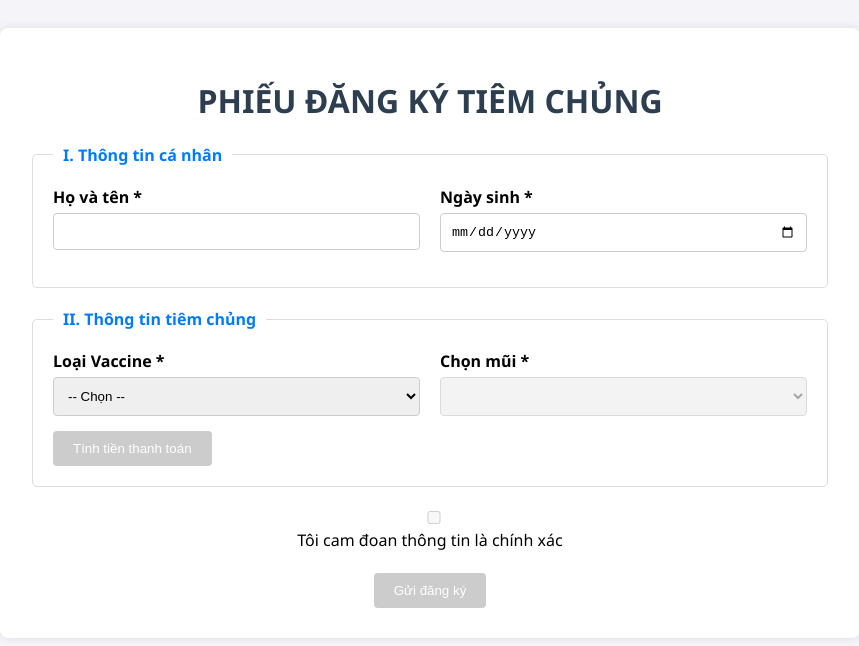
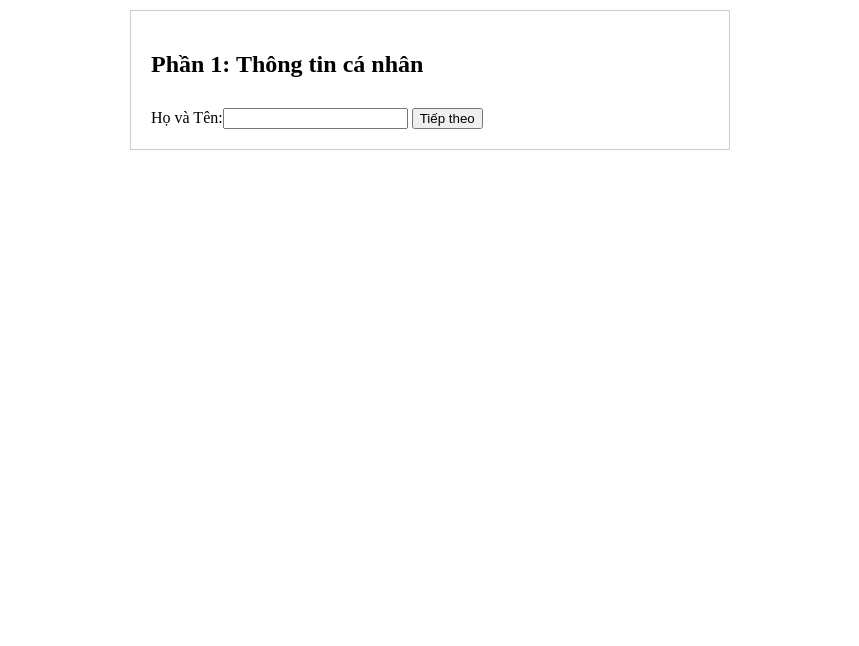
Before and after one commit to nguyenphucduyanh-dev/thunghiem, a plain HTML site: page index.html in a window 1280 px wide. Shown: the whole page, without its empty margins (210-1069 px from the left). Drawn offline with Linux system fonts and the light colour scheme.

Commit message:
Update index.html

```diff
--- a/index.html
+++ b/index.html
@@ -2,94 +2,65 @@
 <html lang="vi">
 <head>
     <meta charset="UTF-8">
-    <title>Đăng ký tiêm chủng - Hệ thống Y tế</title>
+    <title>Hệ thống tiêm chủng</title>
     <style>
-        body { font-family: 'Segoe UI', Tahoma, Geneva, Verdana, sans-serif; background-color: #f4f4f9; padding: 20px; }
-        .form-container { max-width: 800px; margin: auto; background: white; padding: 30px; border-radius: 8px; box-shadow: 0 0 10px rgba(0,0,0,0.1); }
-        h1 { text-align: center; color: #2c3e50; }
-        fieldset { border: 1px solid #ddd; padding: 20px; margin-bottom: 20px; border-radius: 5px; }
-        legend { font-weight: bold; color: #007bff; padding: 0 10px; }
-        .row { display: flex; gap: 20px; margin-bottom: 15px; }
-        .col { flex: 1; }
-        label { display: block; margin-bottom: 5px; font-weight: 600; }
-        input, select { width: 100%; padding: 10px; border: 1px solid #ccc; border-radius: 4px; box-sizing: border-box; }
-        button { padding: 10px 20px; background-color: #007bff; color: white; border: none; border-radius: 4px; cursor: pointer; transition: 0.3s; }
-        button:disabled { background-color: #ccc; cursor: not-allowed; }
-        #result-table { width: 100%; margin-top: 20px; border-collapse: collapse; }
-        #result-table td, #result-table th { border: 1px solid #ddd; padding: 8px; }
+        .section { display: none; padding: 20px; border: 1px solid #ccc; margin-top: 10px; }
+        .active { display: block; }
+        .container { max-width: 600px; margin: auto; }
+        button { margin-top: 10px; cursor: pointer; }
     </style>
 </head>
 <body>
 
-<div class="form-container">
-    <h1>PHIẾU ĐĂNG KÝ TIÊM CHỦNG</h1>
+<div class="container">
+    <div id="section1" class="section active">
+        <h2>Phần 1: Thông tin cá nhân</h2>
+        <label>Họ và Tên:</label><input type="text" id="fullname">
+        <button onclick="showSection('section2')">Tiếp theo</button>
+    </div>
 
-    <fieldset>
-        <legend>I. Thông tin cá nhân</legend>
-        <div class="row">
-            <div class="col"><label>Họ và tên *</label><input type="text" id="name"></div>
-            <div class="col"><label>Ngày sinh *</label><input type="date" id="dob"></div>
-        </div>
-        </fieldset>
+    <div id="section2" class="section">
+        <h2>Phần 2: Thông tin tiêm chủng</h2>
+        <label>Loại Vaccine:</label>
+        <select id="vaccineType" onchange="updateDoses()">
+            <option value="">-- Chọn Vaccine --</option>
+            <option value="cum">Cúm mùa</option>
+            <option value="thuy-dau">Thủy đậu</option>
+        </select>
+        <br>
+        <label>Chọn mũi:</label>
+        <select id="doseSelect" disabled></select>
+        <br>
+        <button onclick="showSection('section1')">Quay lại</button>
+        <button onclick="showSection('section3')">Tính tiền</button>
+    </div>
 
-    <fieldset>
-        <legend>II. Thông tin tiêm chủng</legend>
-        <div class="row">
-            <div class="col">
-                <label>Loại Vaccine *</label>
-                <select id="vaccineType">
-                    <option value="">-- Chọn --</option>
-                    <option value="cum">Cúm mùa</option>
-                    <option value="thuy-dau">Thủy đậu</option>
-                </select>
-            </div>
-            <div class="col">
-                <label>Chọn mũi *</label>
-                <select id="doseNum" disabled></select>
-            </div>
-        </div>
-        <button id="calcBtn" disabled>Tính tiền thanh toán</button>
-        <div id="resultOutput"></div>
-    </fieldset>
-
-    <div style="margin-top: 20px; text-align: center;">
-        <input type="checkbox" id="confirmCheck" disabled> Tôi cam đoan thông tin là chính xác
-        <br><br>
-        <button id="submitBtn" disabled>Gửi đăng ký</button>
+    <div id="section3" class="section">
+        <h2>Phần 3: Thanh toán</h2>
+        <p>Tổng tiền: 800.000 VNĐ</p>
+        <input type="checkbox" id="agree"> Tôi đồng ý.
+        <br>
+        <button onclick="showSection('section2')">Quay lại</button>
+        <button id="submitBtn" disabled onclick="alert('Đăng ký thành công!')">Gửi</button>
     </div>
 </div>
 
 <script>
-    const vaccineType = document.getElementById('vaccineType');
-    const doseNum = document.getElementById('doseNum');
 
+    function showSection(id) {
+        document.querySelectorAll('.section').forEach(s => s.classList.remove('active'));
+        document.getElementById(id).classList.add('active');
+    }
 
-    const doseData = {
-        'cum': ['Mũi 1'],
-        'thuy-dau': ['Mũi 1', 'Mũi 2'],
-        'hpv': ['Mũi 1', 'Mũi 2', 'Mũi 3']
-    };
+    function updateDoses() {
+        const type = document.getElementById('vaccineType').value;
+        const select = document.getElementById('doseSelect');
+        select.innerHTML = '<option value="1">Mũi 1</option>' + (type === 'thuy-dau' ? '<option value="2">Mũi 2</option>' : '');
+        select.disabled = (type === "");
+    }
 
-    vaccineType.addEventListener('change', function() {
-        const selectedVaccine = this.value;
-
-        doseNum.innerHTML = '<option value="">-- Chọn Mũi --</option>';
-
-        if (selectedVaccine && doseData[selectedVaccine]) {
-
-            doseNum.disabled = false;
-
-
-            doseData[selectedVaccine].forEach((dose, index) => {
-                let option = document.createElement('option');
-                option.value = index + 1;
-                option.text = dose;
-                doseNum.appendChild(option);
-            });
-        } else {
-
-            doseNum.disabled = true;
-        }
+    document.getElementById('agree').addEventListener('change', function() {
+        document.getElementById('submitBtn').disabled = !this.checked;
     });
 </script>
 
```
